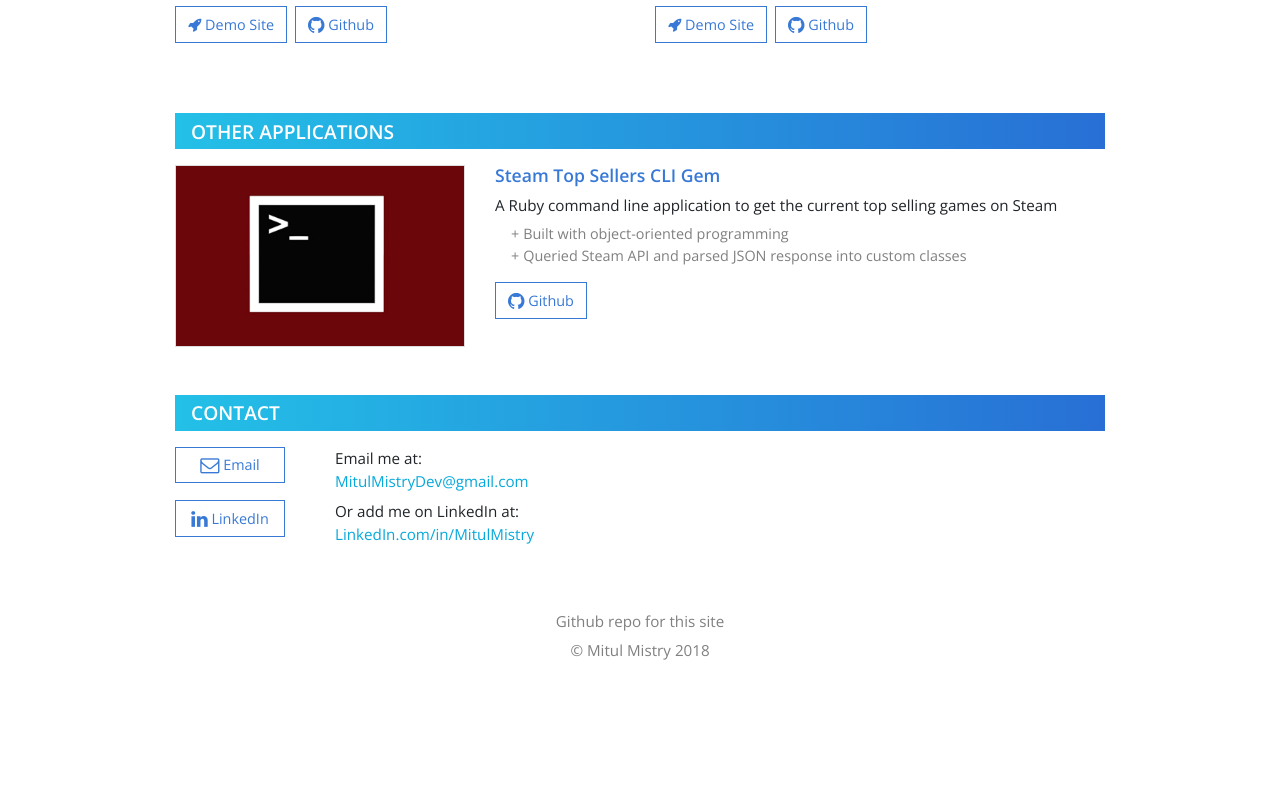
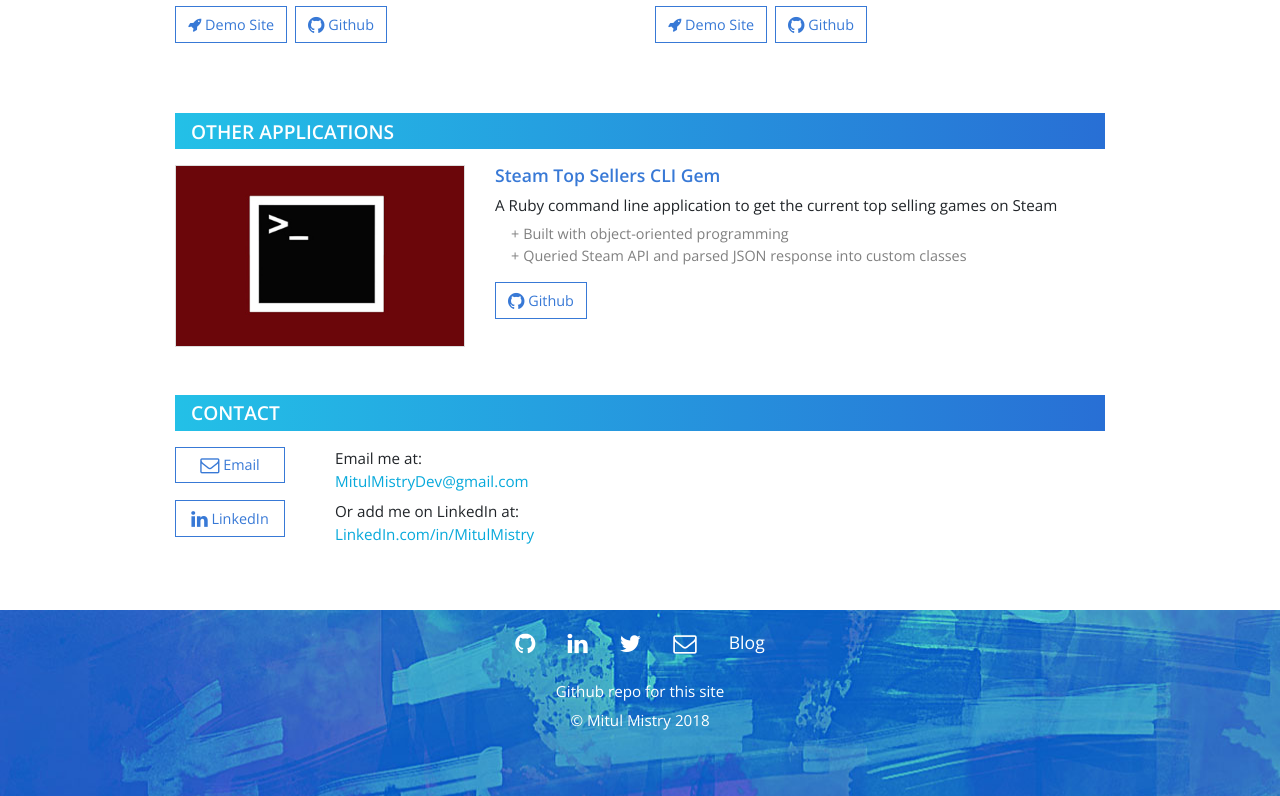
Before and after one commit to MitulMistry/mm-webdev-portfolio-v2, a React (Create React App) app: page / in a window 1280 px wide. Shown: the part 2730-3526 px from the top of the page. Before the commit the page ends 3424 px from the top, so only its background shows below. Built offline with nearby package versions, Linux system fonts and the light colour scheme.

Commit message:
Restyle and update footer

```diff
--- a/src/components/Footer.js
+++ b/src/components/Footer.js
@@ -2,12 +2,19 @@
 
 export class Footer extends React.Component {
   render() {
-    var thisYear = new Date().getFullYear();
+    let thisYear = new Date().getFullYear();
 
     return (
-      <footer className="footer-copyright text-sm-center">
+      <footer className="footer-main text-sm-center">
+        <p className="footer-icons">
+          <a href="https://github.com/MitulMistry" target="_blank" rel="noopener noreferrer"><span className="fa fa-github fa-lg"></span></a>
+          <a href="https://www.linkedin.com/in/mitulmistry" target="_blank" rel="noopener noreferrer"><span className="fa fa-linkedin fa-lg"></span></a>
+          <a href="https://twitter.com/mmystic" target="_blank" rel="noopener noreferrer"><span className="fa fa-twitter fa-lg"></span></a>
+          <a href="mailto:MitulMistryDev@gmail.com" rel="noopener noreferrer"><span className="fa fa-envelope-o fa-lg"></span></a>
+          <a href="http://mitulmistry.github.io/" target="_blank" rel="noopener noreferrer">Blog</a>
+        </p>
         <p><a href="https://github.com/MitulMistry/mm-webdev-portfolio-v2" target="_blank" rel="noopener noreferrer">Github repo for this site</a></p>
-        <p>&copy; Mitul Mistry { thisYear }</p>
+        <p className="footer-copyright">&copy; Mitul Mistry {thisYear}</p>
       </footer>
     );
   }
--- a/src/components/MainPage.js
+++ b/src/components/MainPage.js
@@ -31,9 +31,9 @@
 
           <GradientHeading text="Contact" />
           <Contact />
+        </Container>
 
-          <Footer />
-        </Container>
+        <Footer />
       </div>
     );
   }
--- a/src/index.css
+++ b/src/index.css
@@ -133,7 +133,7 @@
 
 .jumbo-social-bar a {
   font-size: 1.25em;
-  margin: 0 1rem 0 1rem;
+  margin: 0 1rem;
   color: white;
   transition: color 0.1s linear;
   -o-transition: color 0.1s linear;
@@ -143,11 +143,6 @@
 
 .jumbo-social-bar a:hover {
   color: #2BC9ED;
-}
-
-.footer-copyright {
-  margin: 4rem 0 2rem 0;
-  color: gray;
 }
 
 .row-app {
@@ -180,31 +175,42 @@
 .contact p {
   margin: 0;
 }
-/* .contact a {
-  color: #373a3c;
+
+.footer-main {
+  background-image: url("./img/bg_blue_bar.jpg");
+  background-repeat: no-repeat;
+  background-position: 0 -200px;
+  margin-top: 4rem;
+  padding: 1rem 1rem 4rem 1rem;
+  color: white;
 }
 
-.contact-icons {
-  margin-top: .7rem;
+.footer-main a {
+  color: white;
 }
 
-.contact-icons a {
-  margin-right: 1rem;
-  color: gray;
+.footer-main a:hover {
+  color: #07A9DB;
+}
+
+.footer-icons {
+  font-size: 1.1rem;
+  margin: .2rem 0 1.5rem 0;
+}
+
+.footer-icons a {
+  margin: 0 1rem;
+  /* color: white;
   transition: color 0.1s linear;
   -o-transition: color 0.1s linear;
   -moz-transition: color 0.1s linear;
-  -webkit-transition: color 0.1s linear;
+  -webkit-transition: color 0.1s linear; */
 }
 
-.contact-icons a:hover {
+/* .footer-icons a:hover {
   color: #373a3c;
 } */
 
-footer a {
-  color: gray;
+.footer-copyright {
+  margin-bottom: 0;
 }
-
-footer a:hover {
-  color: #373a3c;
-}
```
Also changed, not shown: src/components/Contact.js (+0 -9 lines).
